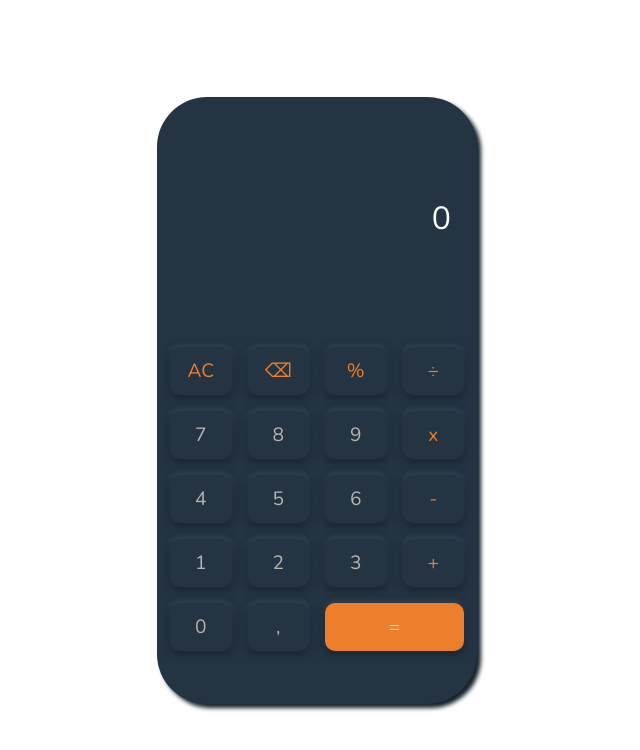
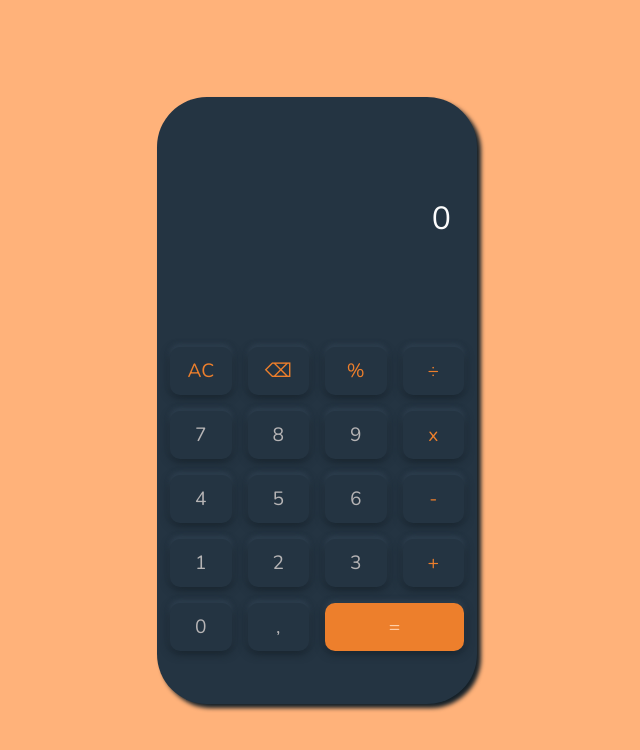
Before and after one commit to Cristlopezr/React-simple-calculator, a React (Vite) app: page / in a window 1280 px wide. Shown: the top 750 px of the page, without its empty margins (323-963 px from the left). Built offline with nearby package versions, Linux system fonts and the light colour scheme.

Commit message:
Added background color

```diff
--- a/src/styles.css
+++ b/src/styles.css
@@ -33,6 +33,7 @@ body {
 	align-items: center;
 	height: 100vh;
 	margin: 0;
+	background-color: hsl(25, 100%, 74%);
 }
 
 .calculator {
```
